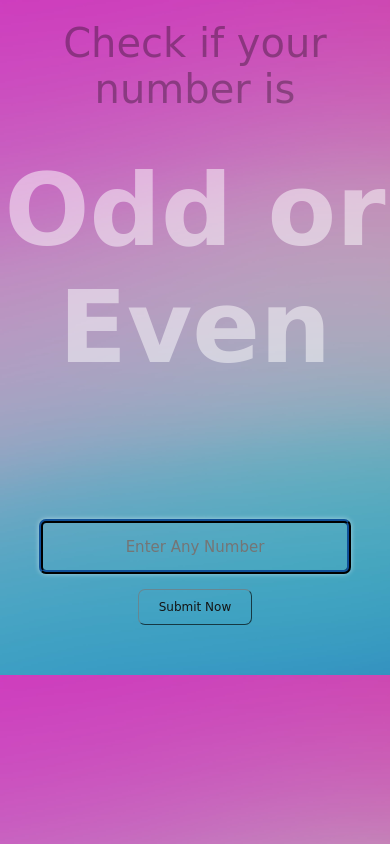
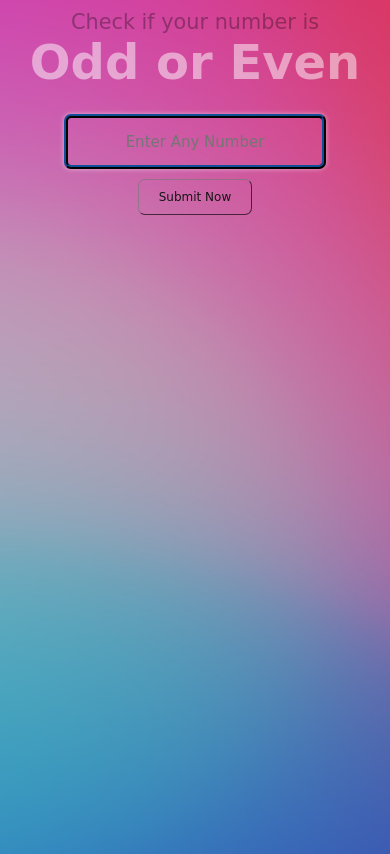
Before and after one commit to Pawandadra/Odd_Even, a plain HTML site: page index.html in a window 390 px wide. Drawn offline with Linux system fonts and the light colour scheme; a web font is replaced by a local one.

Commit message:
made responsive

```diff
--- a/style.css
+++ b/style.css
@@ -1,26 +1,30 @@
 body {
-    background-image: url("bg1.jpg");
-    background-size: cover;
+    background: url("bg1.jpg") repeat center/cover;
+    height: 100vh;
+    width: 100vw;
     font-family: "Playwrite DE Grund", cursive;
     text-align: center;
-    font-size: 40px;
+    font-size: 2rem;
+    padding: 1rem;
     margin: 0;
     padding: 0;
+    overflow: hidden;
 }
+
 header{
-    margin: auto;
-    margin-top: 20px;
+    margin-top: 10px;
 }
 
 h1 {
     color: rgba(255, 255, 255, 0.493);
     margin-top: 0;
-    font-size: 100px;
+    margin-bottom: 0;
+    font-size: 5rem;
 }
 
 #title1 {
     color: rgba(0, 0, 0, 0.315);
-    margin-top: 0;
+    margin: 0;
 }
 
 input[type="number"]::-webkit-outer-spin-button,
@@ -40,7 +44,7 @@ input[type="number"] {
     background-color: transparent;
     border: 4px, ridge, rgb(7, 36, 68);
     border-radius: 7px;
-    margin-top: 20px;
+    margin-top: 0;
     height: 45px;
     width: 300px;
     text-align: center;
@@ -53,7 +57,7 @@ input[type="number"] {
 }
 
 #output{
-    margin: 50px;
+    margin-top: 50px;
 }
 
 .btn{
@@ -71,3 +75,24 @@ input[type="number"] {
 .btn:hover {
     color: rgb(0, 0, 0);
 }
+
+@media only screen and (max-width: 550px){
+    body {
+        font-size: 1.3rem;
+    }
+
+    h1 {
+        font-size: 3rem;
+    }
+
+    #title1 {
+    }
+
+    #userInput {
+        width: 250px;
+    }
+
+    #output{
+        margin-top: 40px;
+    }
+}
```
